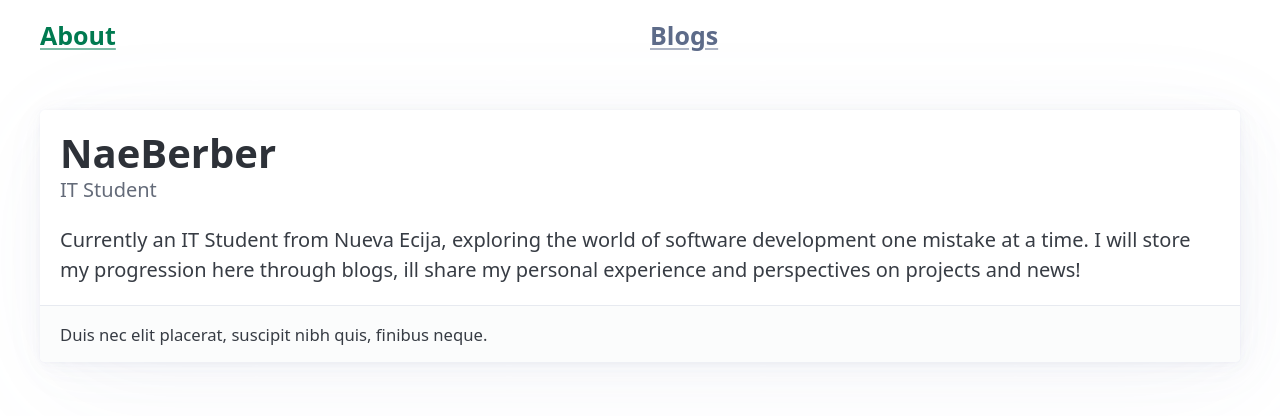
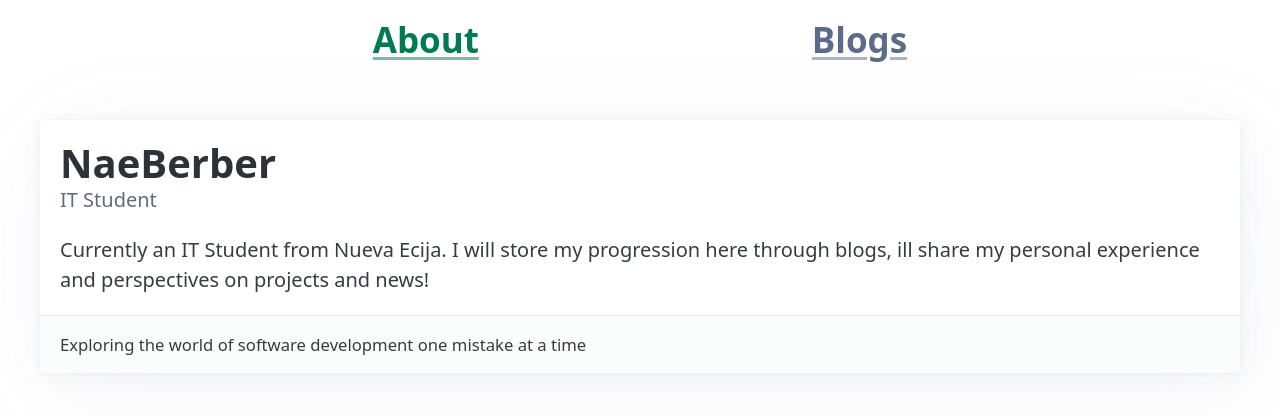
Before and after one commit to Voided-Name/blog, a plain HTML site: page index.html in a window 1280 px wide. Drawn offline with Linux system fonts and the light colour scheme; a script that the page names is missing.

Commit message:
centering

```diff
--- a/index.html
+++ b/index.html
@@ -8,9 +8,11 @@
   </head>
 
   <body>
-    <header class="container grid">
-      <h4><a href=".">About</a></h4>
-      <h4><a href="blogs" class="secondary">Blogs</a></h4>
+    <header class="container" style="display: flex; justify-content: space-evenly">
+      <h2 style="max-width: 200px"><a href="/blog/">About</a></h2>
+      <h2 style="max-width: 200px">
+        <a href="/blog/blogs" class="secondary">Blogs</a>
+      </h2>
     </header>
     <main class="container">
       <article>
@@ -19,13 +21,13 @@
           <p>IT Student</p>
         </hgroup>
         <p>
-          Currently an IT Student from Nueva Ecija, exploring the world of
-          software development one mistake at a time. I will store my
-          progression here through blogs, ill share my personal experience and
-          perspectives on projects and news!
+          Currently an IT Student from Nueva Ecija. I will store my progression
+          here through blogs, ill share my personal experience and perspectives
+          on projects and news!
         </p>
         <footer>
-          <small>Duis nec elit placerat, suscipit nibh quis, finibus neque.</small>
+          <small>Exploring the world of software development one mistake at a
+            time</small>
         </footer>
       </article>
     </main>
```
Also changed, not shown: blogs/index.html (+3 -3 lines), posts/firstgamedev/index.html (+4 -4 lines), posts/post-1/index.html (+3 -3 lines).
